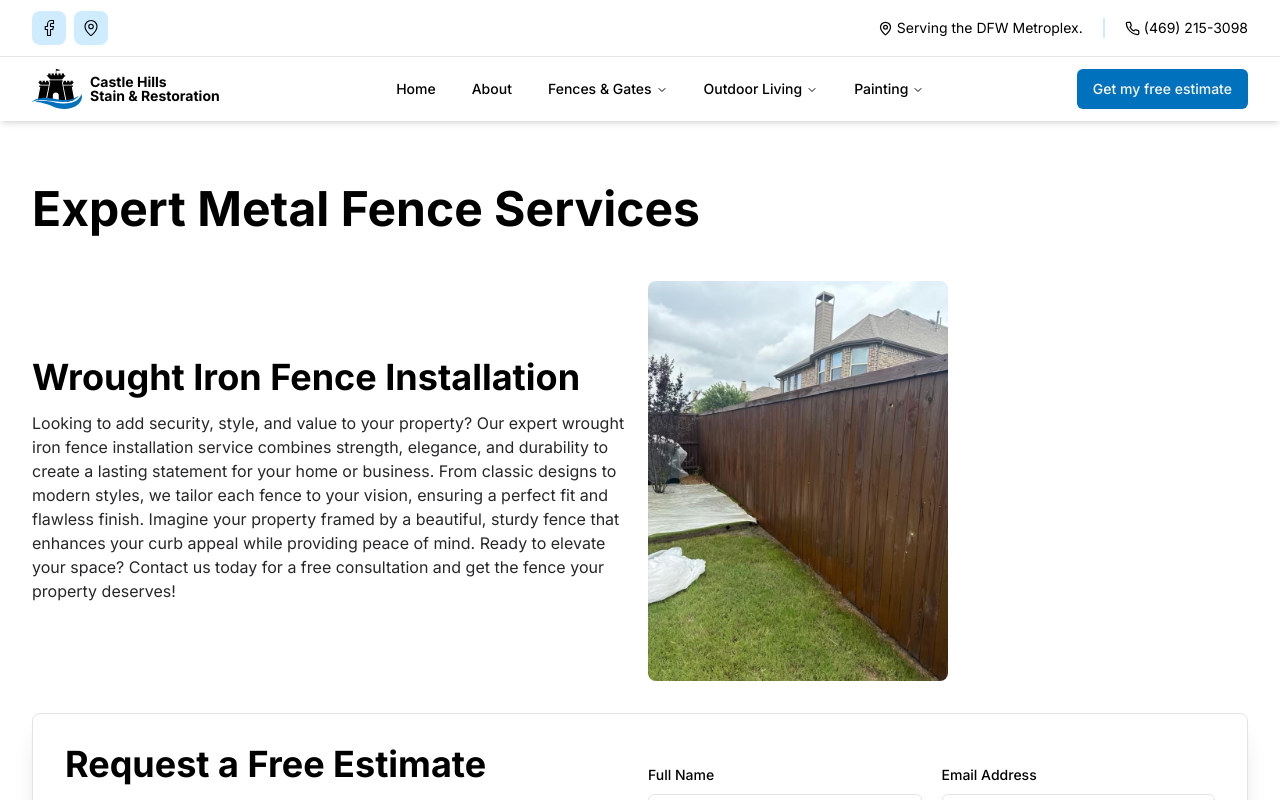
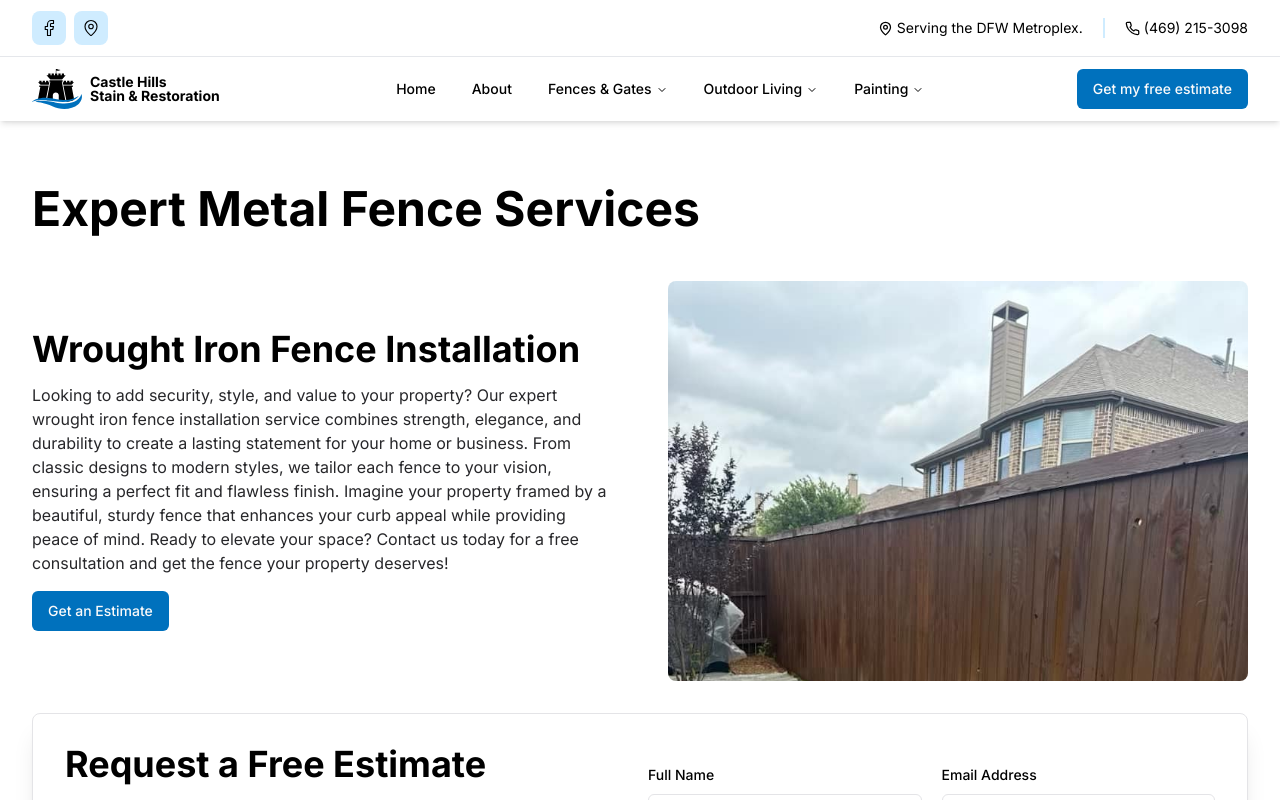
Before and after one commit to Radiata-Web/castle-hills, a Next.js app: page /services/metal-fences in a window 1280 px wide. Shown: the top 800 px of the page. Built offline with nearby package versions, Linux system fonts and the light colour scheme; what zod-form-data would draw is missing.

Commit message:
Polish serviceDesc component

```diff
--- a/src/components/misc/serviceDesc.tsx
+++ b/src/components/misc/serviceDesc.tsx
@@ -1,4 +1,5 @@
 import Image from "next/image"
+import { Button } from "../ui/button"
 
 interface ServiceDescProps {
   imagePosition: "left" | "right"
@@ -11,25 +12,25 @@ interface ServiceDescProps {
 export default function ServiceDesc(props: ServiceDescProps) {
   return (
     <article
-      className={`flex flex-col md:flex-row items-center gap-4 ${
+      className={`flex flex-col md:flex-row items-center gap-4 md:gap-10 lg:gap-14 ${
         props.imagePosition === "right" ? "md:flex-row-reverse" : ""
       }`}
     >
-      <figure className="w-full md:w-1/2">
+      <figure className="max-h-[400px] w-full md:w-1/2 overflow-hidden items-center rounded-lg">
         <Image
           src={props.image}
           alt={props.imageAlt}
           width={500}
           height={500}
-          layout="responsive"
-          className="rounded-lg w-full object-cover md:max-w-[300px]"
+          className="min-w-full object-cover md:max-w-[300px] object-right"
         />
       </figure>
-      <div className="w-full md:w-1/2">
+      <div className="w-full md:w-1/2 space-y-4">
         <h2 className="text-2xl font-bold sm:text-3xl xl:text-4xl/none mb-4">
           {props.header}
         </h2>
         <p className="text-zinc-800">{props.content}</p>
+        <Button>Get an Estimate</Button>
       </div>
     </article>
   )
```
